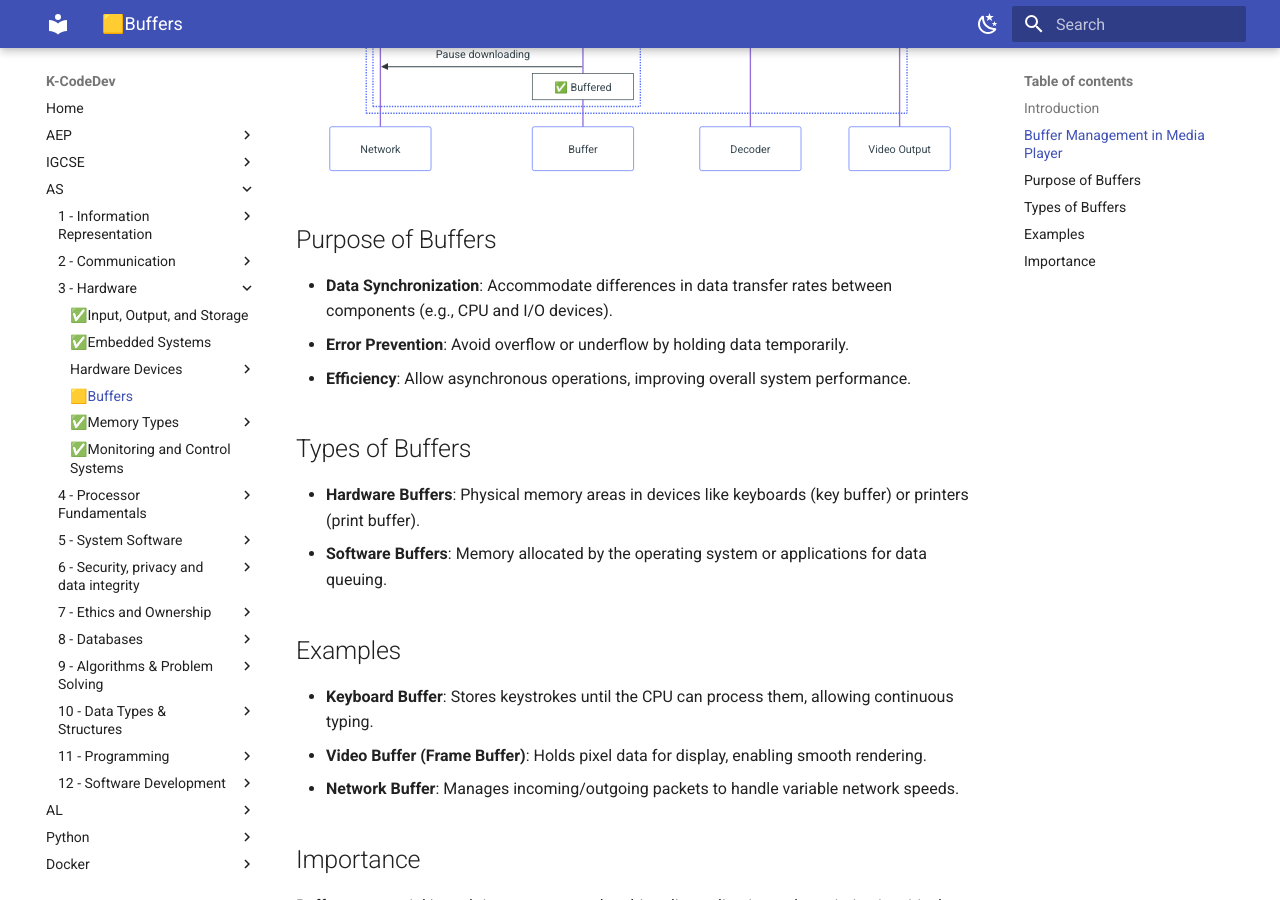
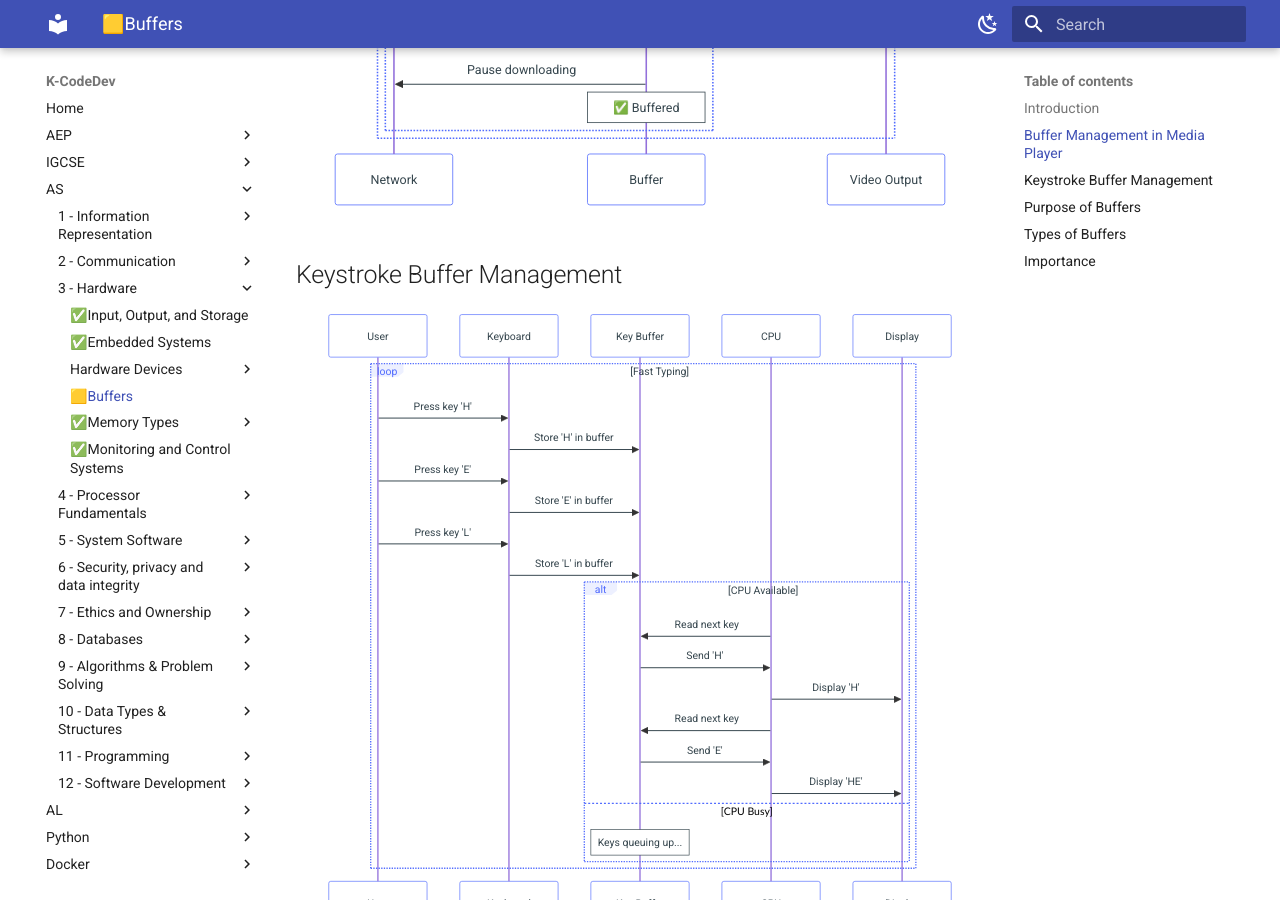
Before and after one commit to kcodedev/mkdocs, an MkDocs documentation site: the page built from docs/AS/3-hardware/buffers.md, in a window 1280 px wide and 900 px high, scrolled down 650 px. Built offline with MkDocs 1.6.1 and Material for MkDocs 9.7.7, drawn with Linux system fonts in a browser that asks for light colours; part of the change alters nothing that is shown.

Commit message:
buffer update

````diff
--- a/docs/AS/3-hardware/buffers.md
+++ b/docs/AS/3-hardware/buffers.md
@@ -10,13 +10,11 @@ Buffers are temporary storage areas used to manage data flow between devices or
 sequenceDiagram
     participant N as Network
     participant B as Buffer
-    participant D as Decoder
     participant V as Video Output
 
     loop Continuous Streaming
-        N->>B: Download chunks (2MB chunks)
-        B->>D: Feed decoded video data
-        D->>V: Video frames (30fps)
+        N->>B: Download video data (2MB chunks)
+        B->>V: Process & display frames (30fps)
 
         alt Buffer Low (<20%)
             B->>N: Request more data
@@ -26,6 +24,37 @@ sequenceDiagram
         alt Buffer High (>80%)
             B->>N: Pause downloading
             Note over B: ✅ Buffered
+        end
+    end
+```
+
+## Keystroke Buffer Management
+
+```mermaid
+sequenceDiagram
+    participant U as User
+    participant K as Keyboard
+    participant B as Key Buffer
+    participant C as CPU
+    participant D as Display
+
+    loop Fast Typing
+        U->>K: Press key 'H'
+        K->>B: Store 'H' in buffer
+        U->>K: Press key 'E'
+        K->>B: Store 'E' in buffer
+        U->>K: Press key 'L'
+        K->>B: Store 'L' in buffer
+
+        alt CPU Available
+            C->>B: Read next key
+            B->>C: Send 'H'
+            C->>D: Display 'H'
+            C->>B: Read next key
+            B->>C: Send 'E'
+            C->>D: Display 'HE'
+        else CPU Busy
+            Note over B: Keys queuing up...
         end
     end
 ```
@@ -41,12 +70,6 @@ sequenceDiagram
 - **Hardware Buffers**: Physical memory areas in devices like keyboards (key buffer) or printers (print buffer).
 - **Software Buffers**: Memory allocated by the operating system or applications for data queuing.
 
-## Examples
-
-- **Keyboard Buffer**: Stores keystrokes until the CPU can process them, allowing continuous typing.
-- **Video Buffer (Frame Buffer)**: Holds pixel data for display, enabling smooth rendering.
-- **Network Buffer**: Manages incoming/outgoing packets to handle variable network speeds.
-
 ## Importance
 
 Buffers are crucial in real-time systems and multimedia applications where timing is critical, ensuring data integrity and user experience.
````
